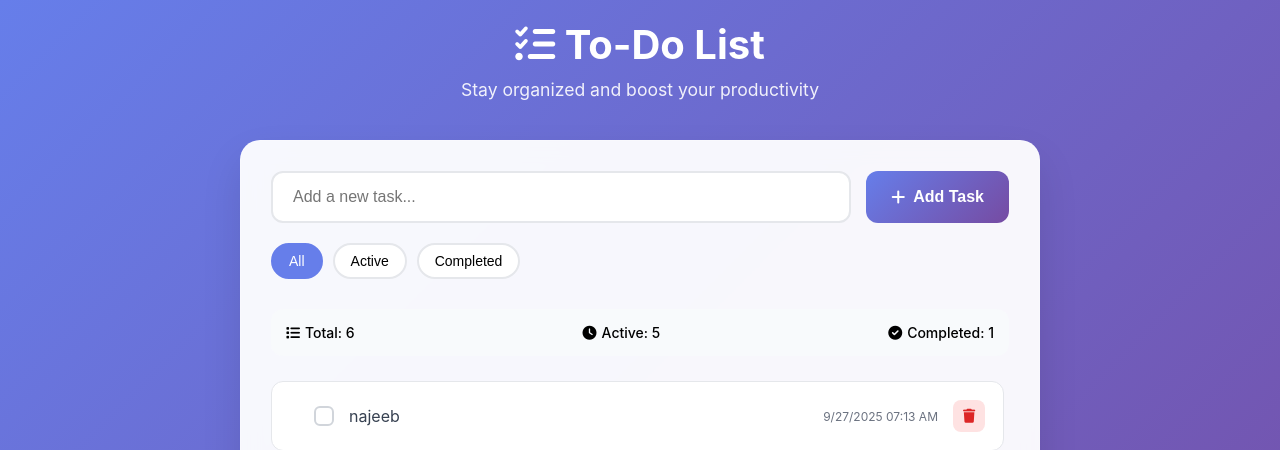
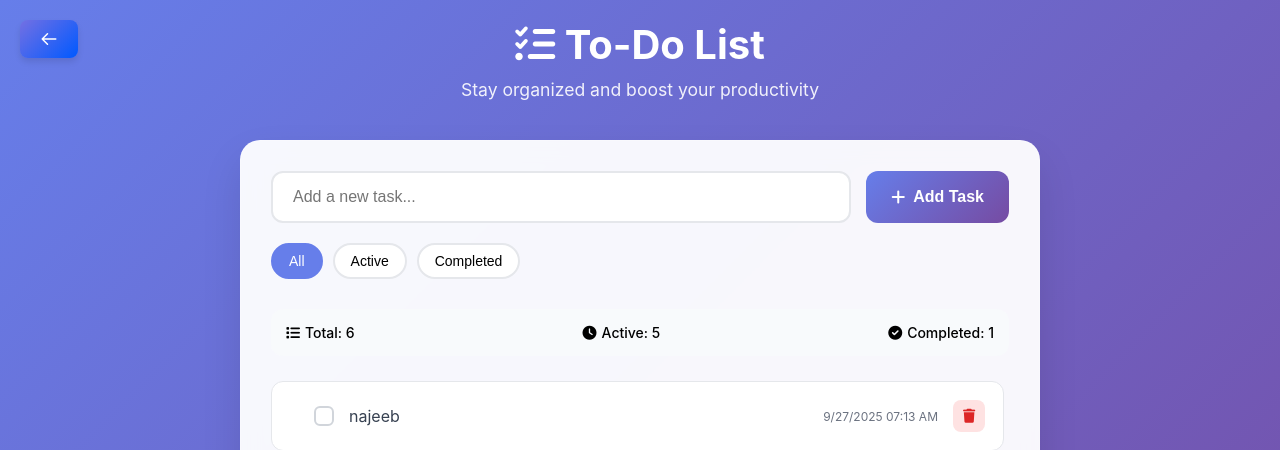
Before and after one commit to Fizzy444/SkillDex, a Flask app: page /to-do in a window 1280 px wide. Shown: the top 450 px of the page. Run offline with Flask 3, Linux system fonts and the light colour scheme; a user stored in the database is signed in; data comes from the database, SQL or seed files in the repository.

Commit message:
update to-do.html added back button

```diff
--- a/templates/to-do.html
+++ b/templates/to-do.html
@@ -35,7 +35,34 @@
             margin-bottom: 10px;
             font-weight: 700;
         }
+        .back-button-fixed {
+            position: fixed;
+            top: 20px;
+            left: 20px;
+            z-index: 1000;
+            display: inline-flex;
+            align-items: center;
+            gap: 8px;
+            padding: 10px 20px;
+            background: linear-gradient(135deg, #7370e3 0%, #0059ff 100%);
+            color: white;
+            text-decoration: none;
+            border-radius: 8px;
+            font-weight: 500;
+            font-size: 14px;
+            box-shadow: 0 4px 6px rgba(0, 0, 0, 0.1);
+            transition: all 0.3s ease;
+        }
 
+        .back-button-fixed:hover {
+            transform: translateY(-2px);
+            box-shadow: 0 6px 12px rgba(0, 0, 0, 0.15);
+        }
+
+        .back-button-fixed svg {
+            width: 18px;
+            height: 18px;
+        }
         .header p {
             font-size: 1.1rem;
             opacity: 0.9;
@@ -445,6 +472,7 @@
     </style>
 </head>
 <body>
+    <a href="/dashboard" class="back-button-fixed"> <svg fill="none" stroke="currentColor" viewBox="0 0 24 24"> <path stroke-linecap="round" stroke-linejoin="round" stroke-width="2" d="M10 19l-7-7m0 0l7-7m-7 7h18"/> </svg> </a>
     <div class="container">
         <div class="header">
             <h1><i class="fas fa-tasks"></i> To-Do List</h1>
```
